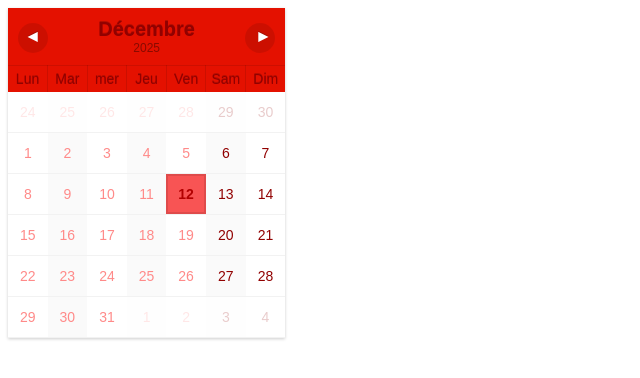
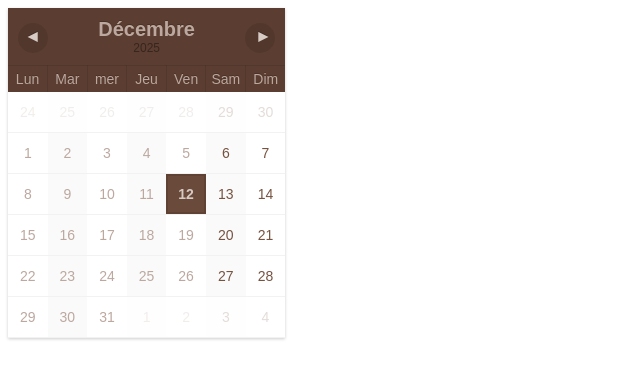
Before and after one commit to emmapeytoureau-maker/Calendrier, a plain HTML site: page index.html in a window 1280 px wide. Shown: the whole page, without its empty margins (0-640 px from the left). Drawn offline with Linux system fonts and the light colour scheme.

Commit message:
create index.html

```diff
--- a/index.html
+++ b/index.html
@@ -1,6 +1,6 @@
 <!DOCTYPE html>
 <!-- original:https://codepen.io/boudra/pen/raErwP -->
-<html lang="en">
+<html lang="fr">
 <head>
     <meta charset="UTF-8">
     <meta name="viewport" content="width=device-width, initial-scale=1.0">
@@ -63,8 +63,8 @@ td:last-child, th:last-child {
 th {
     border-top: 1px solid rgba(0,0,0,0.1);
     border-right: 1px solid rgba(0,0,0,0.1);
-    background-color: #E41100;
-    color: #910100;
+    background-color: #5b3e31;
+    color: #bca89f;
     text-shadow: 0px -1px 0px rgba(0,0,0,0.2);
     font-weight: normal;
 }
@@ -83,7 +83,7 @@ td {
     border-bottom: 1px solid rgba(0,0,0,0.05);
 }
 td>span {
-    color: #FF8A89;
+    color: #bca89f;
     padding: 10px;
     display: block;
     border: 2px solid transparent;
@@ -95,24 +95,24 @@ td:nth-child(even)>span {
 }
 td:last-child>span,
 td:nth-child(6)>span {
-    color: #910100;
+    color: #765341;
 }
 td.avui>span {
     font-weight: bold;
-    background-color: #F85454;
-    color: #B20000;
+    background-color: #6a4a3a;
+    color: #d8cbc4;
     border: 2px solid rgba(0,0,0,0.1);
 }
 td.fora > span {
     opacity: 0.2;
 }
 td > span:hover {
-    background: #FF8A89;
-    color: #B20000;
+    background: #8b6c5c;
+    color: #d8cbc4;
 }
 .boto-next, .boto-prev {
     background: rgba(0,0,0,0.1);
-    color: #fff;
+    color: #d8cbc4;
     font-family: inherit;
     border: none;
     font-size: 18px;
```
